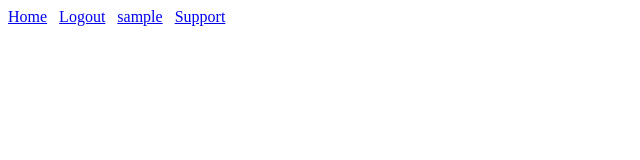
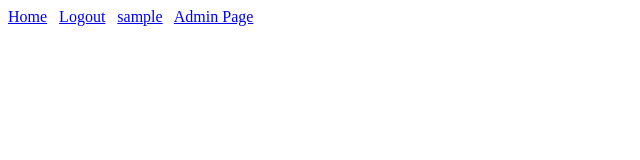
Before and after one commit to Jemster07/virtual-pet-age-tracker_WEB, a Vue app in the folder Client/: page /admin in a window 1280 px wide. Shown: the top 160 px of the page, without its empty margins (0-640 px from the left). Built offline with nearby package versions, Linux system fonts and the light colour scheme; sample sign-in values are in the browser's storage.

Commit message:
Created admin view and added a to-do list to the README

```diff
--- a/Client/src/App.vue
+++ b/Client/src/App.vue
@@ -8,7 +8,8 @@
       &nbsp;
       <router-link v-bind:to="{ name: 'user' }" v-if="$store.state.token != ''">{{ $store.state.user.username }}</router-link>
       &nbsp;
-      <router-link v-bind:to="{ name: 'support' }" v-if="$store.state.token != ''">Support</router-link>
+      <router-link v-bind:to="{ name: 'support' }" v-if="$store.state.token != '' && $store.state.user.role == 'user'">Support</router-link>
+      <router-link v-bind:to="{ name: 'admin' }" v-if="$store.state.token != '' && $store.state.user.role == 'admin'">Admin Page</router-link>
     </div>
     <router-view />
   </div>
--- a/Client/src/router/index.js
+++ b/Client/src/router/index.js
@@ -8,6 +8,7 @@ import LogoutView from '../views/LogoutView.vue';
 import RegisterView from '../views/RegisterView.vue';
 import UserView from '../views/UserView.vue';
 import SupportView from '../views/SupportView.vue';
+import AdminView from '../views/AdminView.vue';
 
 /**
  * The Vue Router is used to "direct" the browser to render a specific view component
@@ -66,6 +67,14 @@ const routes = [
       requiresAuth: true
     }
   },
+  {
+    path: "/admin",
+    name: "admin",
+    component: AdminView,
+    meta: {
+      requiresAuth: true
+    }
+  },
 ];
 
 // Create the router
--- /dev/null
+++ b/Client/src/views/AdminView.vue
@@ -0,0 +1,15 @@
+<template>
+  <div id="admin">
+
+  </div>
+</template>
+
+<script>
+export default {
+
+}
+</script>
+
+<style>
+
+</style>
```
Also changed, not shown: 1 other file (tests, documents, lock files or other folders).
